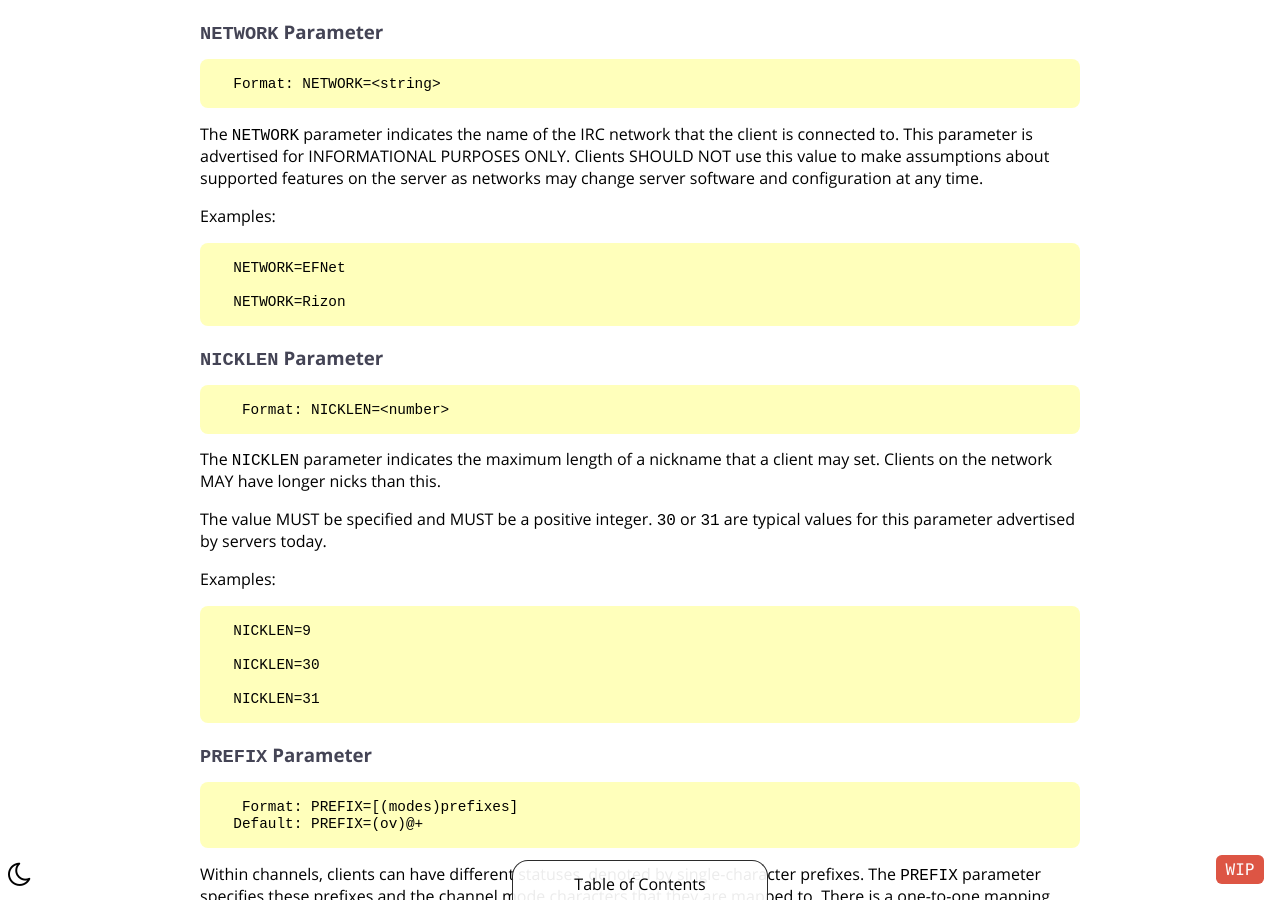
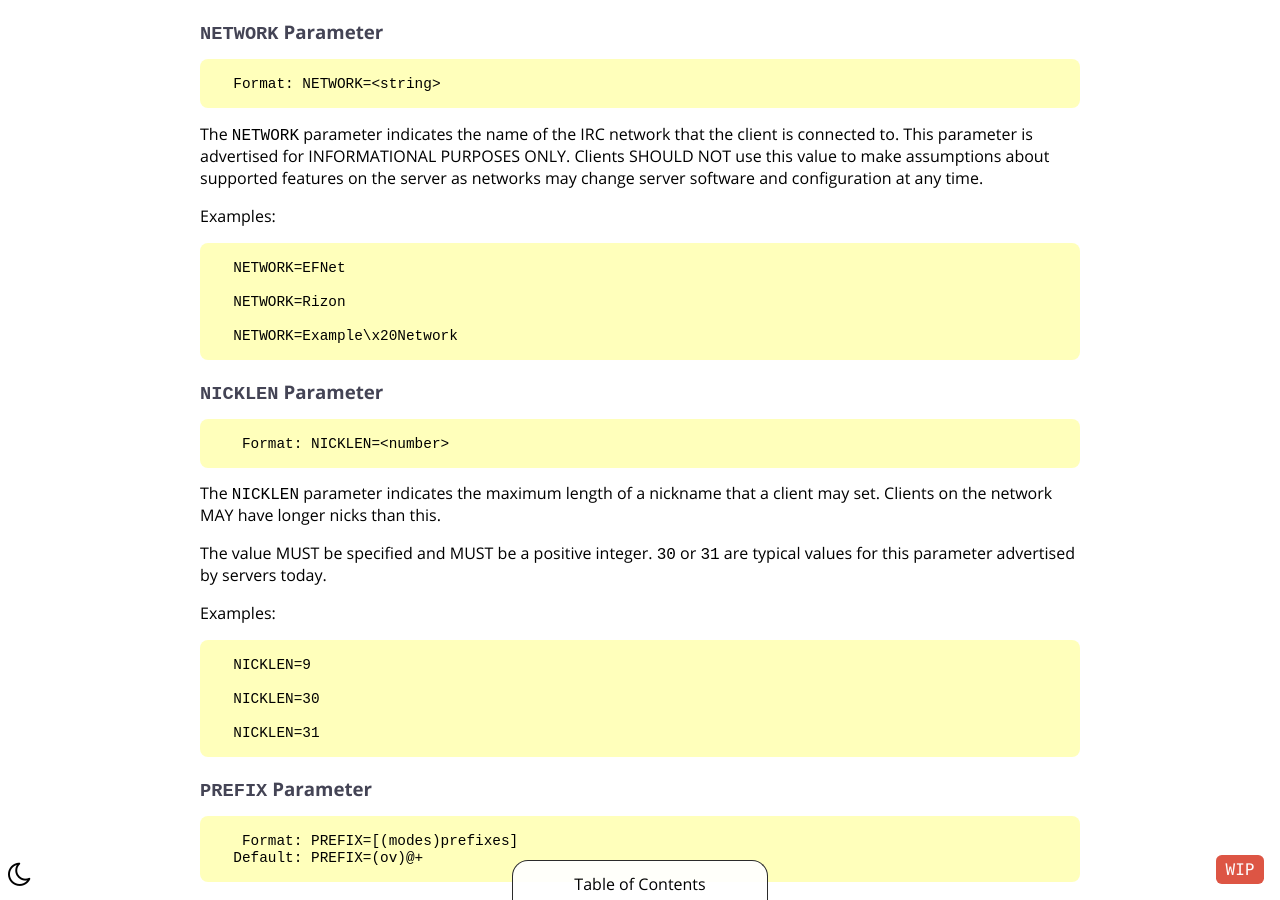
Before and after one commit to ircdocs/modern-irc, a Jekyll site: the page built from index.md, in a window 1280 px wide and 900 px high, scrolled down 77806 px. Built offline with Jekyll 4.4.1, drawn with Linux system fonts in a browser that asks for light colours.

Commit message:
Add example NETWORK parameter with a space

```diff
--- a/_includes/modern-appendix.md
+++ b/_includes/modern-appendix.md
@@ -1295,6 +1295,8 @@ Examples:
       NETWORK=EFNet
 
       NETWORK=Rizon
+
+      NETWORK=Example\x20Network
 
 {% isupportheader NICKLEN %}
 
```
